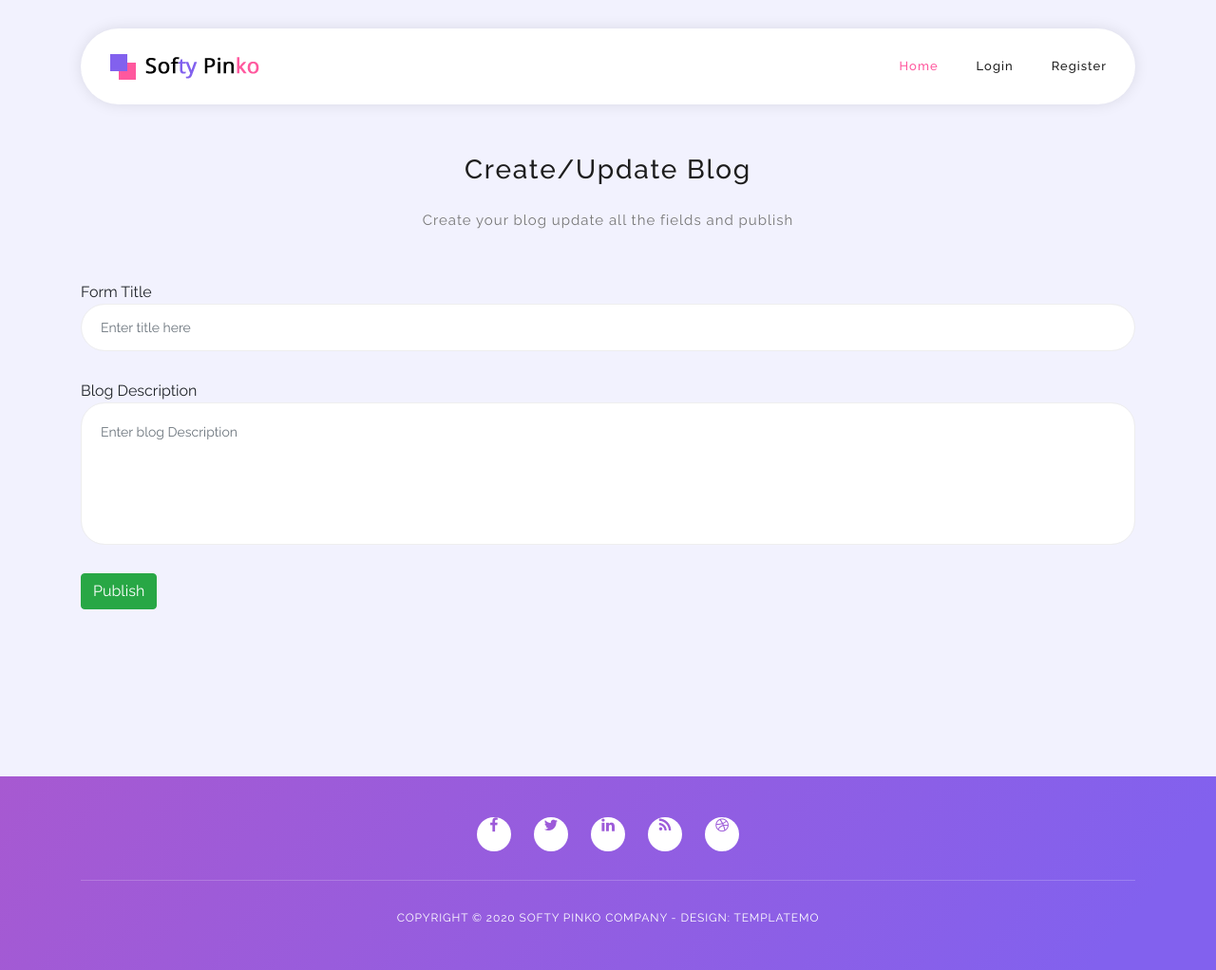
After one commit to abs001/myblogger, a Django app: page /new_blog in a window 1280 px wide. The commit adds this page. Shown: the whole page at 95% size. Run offline with Django 3.2, Linux system fonts and the light colour scheme; some libraries are stand-ins or nearby versions.

Commit message:
Created view to add a new blog

```diff
--- a/myblogger/myblog/forms.py
+++ b/myblogger/myblog/forms.py
@@ -14,3 +14,12 @@ class LoginUser(forms.Form):
         attrs={"class": "form-control", "placeholder": "Enter your Username"}))
     password1 = forms.CharField(label="Password", max_length=150, widget=forms.PasswordInput(
         attrs={"class": "form-control", "placeholder": "Enter your Password"}))
+
+
+class NewBlog(forms.Form):
+    blog_title = forms.CharField(label="Form Title", max_length=250, widget=forms.TextInput(
+        attrs={"class": "form-control", "placeholder": "Enter title here"}
+    ))
+    blog_description = forms.CharField(label="Blog Description", widget=forms.Textarea(
+        attrs={"class": "form-control", "placeholder": "Enter blog Description"}
+    ))
--- a/myblogger/myblog/models.py
+++ b/myblogger/myblog/models.py
@@ -1,4 +1,5 @@
 from django.db import models
+from django.conf import settings
 
 
 class SiteConfiguration(models.Model):
@@ -13,4 +14,7 @@ class SiteConfiguration(models.Model):
 class Blog(models.Model):
     blog_title = models.CharField(max_length=200)
     blog_description = models.TextField()
-    blog_image = models.ImageField()
+    blog_image = models.ImageField()  # Future scope
+    blog_user_id = models.ForeignKey(settings.AUTH_USER_MODEL, on_delete=models.CASCADE, default=1)
+    creation_date = models.DateTimeField()
+    last_modified = models.DateTimeField()
--- a/myblogger/myblog/templates/myblog/base.html
+++ b/myblogger/myblog/templates/myblog/base.html
@@ -48,7 +48,8 @@
                         <ul class="nav">
                             <li><a href="/" class="active">Home</a></li>
                             {% if user.username %}
-                                <li><a href="/" class="active"> {{ user.username }}'s blogs</a></li>
+                            <li><a href="/new_blog" class="active"> New blog</a></li>
+                            <li><a href="/" class="active"> {{ user.username }}'s blogs</a></li>
                                 <li><a href="/logout">Logout</a></li>
                             {% else %}
                                 <li><a href="/login">Login</a></li>
--- /dev/null
+++ b/myblogger/myblog/templates/myblog/new_blog.html
@@ -0,0 +1,49 @@
+{% extends 'myblog/base.html' %}
+{% block body %}
+    <section class="section colored" id="contact-us">
+        <div class="container">
+            <div class="row">
+                <div class="col-lg-12">
+                    <div class="center-heading">
+                        <h2 class="section-title">Create/Update Blog</h2>
+                    </div>
+                </div>
+                <div class="offset-lg-3 col-lg-6">
+                    <div class="center-text">
+                        <p>Create your blog update all the fields and publish</p>
+                        {% if messages %}
+                            {% for message in messages %}
+                                <span class="text-{{message.tags}}">{{ message }}</span>
+                            {% endfor %}
+                        {% endif %}
+                    </div>
+                </div>
+            </div>
+
+            <div class="row">
+                <div class="col-md-12">
+                <div class="contact-form">
+                    <form id="login_user" method="POST">
+                      {% csrf_token %}
+                      <div class="row">
+                            {% for field in new_blog %}
+                                <div class="col-sm-12">
+                                  <fieldset>
+                                    {{ field.label }}
+                                    {{ field }} <div class="text-danger">{{ field.errors }}</div>
+                                  </fieldset>
+                                </div>
+                            {% endfor %}
+                        <div class="col-lg-12">
+                          <fieldset>
+                            <button type="submit" id="form-submit" class="btn btn-success">Publish</button>
+                          </fieldset>
+                        </div>
+                      </div>
+                    </form>
+                </div>
+                </div>
+            </div>
+        </div>
+    </section>
+{% endblock %}
--- a/myblogger/myblog/urls.py
+++ b/myblogger/myblog/urls.py
@@ -7,5 +7,6 @@ urlpatterns = [
     path('', views.index, name="index"),
     path('register', views.register, name="register"),
     path('login', views.login_user, name="login"),
-    path('logout', auth_views.LogoutView.as_view(), name="logout")
+    path('logout', auth_views.LogoutView.as_view(), name="logout"),
+    path('new_blog', views.new_blog, name="new_blog")
 ]
--- a/myblogger/myblog/views.py
+++ b/myblogger/myblog/views.py
@@ -1,5 +1,5 @@
 from django.shortcuts import render, redirect
-from .forms import Register, LoginUser
+from .forms import Register, LoginUser, NewBlog
 from django.contrib import messages
 from django.contrib.auth import authenticate, login, logout
 
@@ -38,3 +38,15 @@ def login_user(request):
     else:
         form = LoginUser()
     return render(request, "myblog/login.html", {"login_form": form})
+
+
+def new_blog(request):
+    if request.method == "POST":
+        form = NewBlog(request.POST)
+        if form.is_valid():
+            blog_title = form.cleaned_data.get('blog_title')
+            blog_description = form.cleaned_data.get('blog_description')
+            form.save()
+    else:
+        form = NewBlog()
+    return render(request, "myblog/new_blog.html", {"new_blog": form})
```
Also changed, not shown: myblogger/myblog/migrations/0002_auto_20210315_0831.py (added), myblogger/python-logo-inkscape.png (added).
